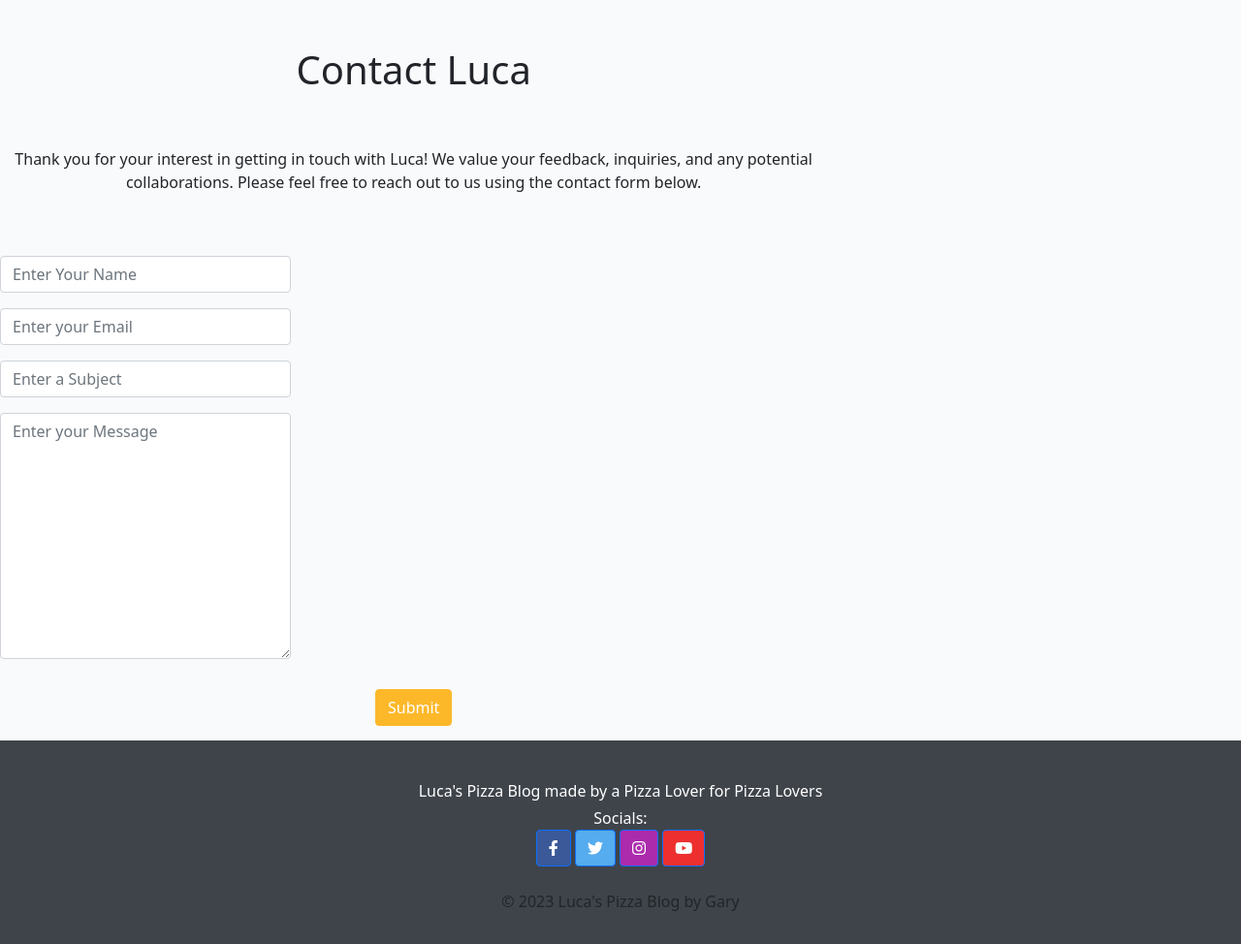
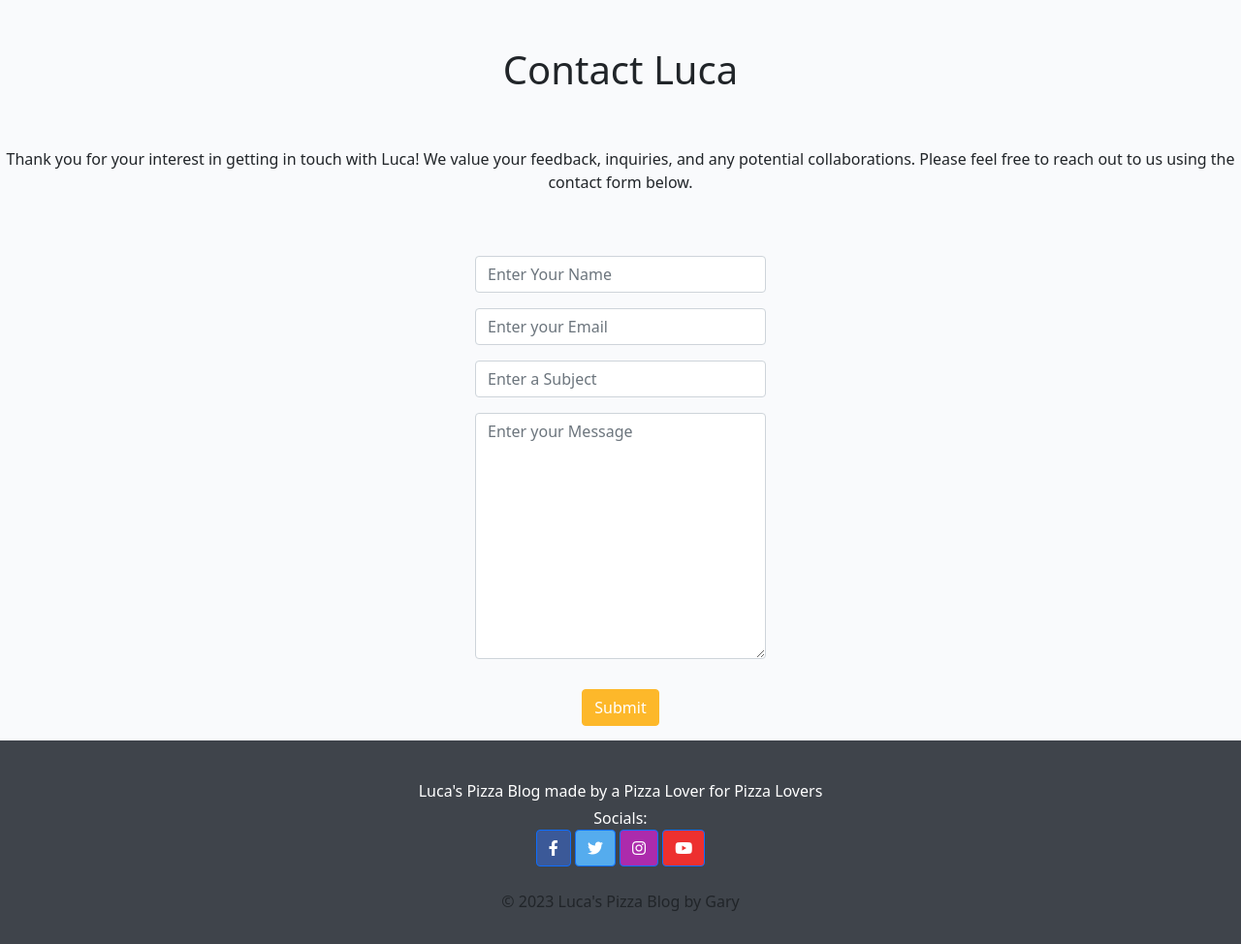
Before and after one commit to GaryS007/Portfolio-Project-4, a Django app: page /contact/ in a window 1280 px wide. Shown: the part 60-1034 px from the top of the page at 97% size. Run offline with Django 3.2, Linux system fonts and the light colour scheme.

Commit message:
Fix contact page layout

```diff
--- a/static/css/style.css
+++ b/static/css/style.css
@@ -230,6 +230,23 @@ body {
     text-align: center;
 }
 
+div.form {
+    display: block;
+    text-align: center;
+}
+
+.contact-form {
+    display: inline-block;
+    margin-left: auto;
+    margin-right: auto;
+}
+
+.col-8.max-width {
+    width: 100%;
+}
+
+
+
 @media only screen and (max-width: 600px) {
     .text-center {
         display: none;
--- a/templates/base.html
+++ b/templates/base.html
@@ -94,6 +94,7 @@
         {% block content %}
         <!-- Content Goes here -->
         {% endblock content %}
+    </main>
 
 
     <!-- Footer -->
@@ -130,7 +131,6 @@
     {% block extras %}
 
     {% endblock extras %}
-    </main>
 
 </body>
 
--- a/templates/contact.html
+++ b/templates/contact.html
@@ -2,16 +2,17 @@
 {% block content %}
 {% load static %}
 
-    <div class="col-8 center-content">
+<div class="col-8 max-width center-content">
     <br><br>
     <h1>Contact Luca</h1>
     <br><br>
     <p>Thank you for your interest in getting in touch with Luca! We value your feedback, inquiries, and any potential collaborations.
-            Please feel free to reach out to us using the contact form below.</p>
+       Please feel free to reach out to us using the contact form below.
+    </p>
  </div>
  <br><br>
-            <div class="col-8 center-content">
-                <form action="#" method="POST">
+ <div class="col-8 max-width form">
+    <form class="contact-form" action="#" method="POST">
        {% csrf_token %}
        {{ form.as_p }}
        <input type ="submit" class="btn btn-primary primary-color contact-btn" value="Submit">
```
Lines whose indentation alone changed are shown as unchanged.
